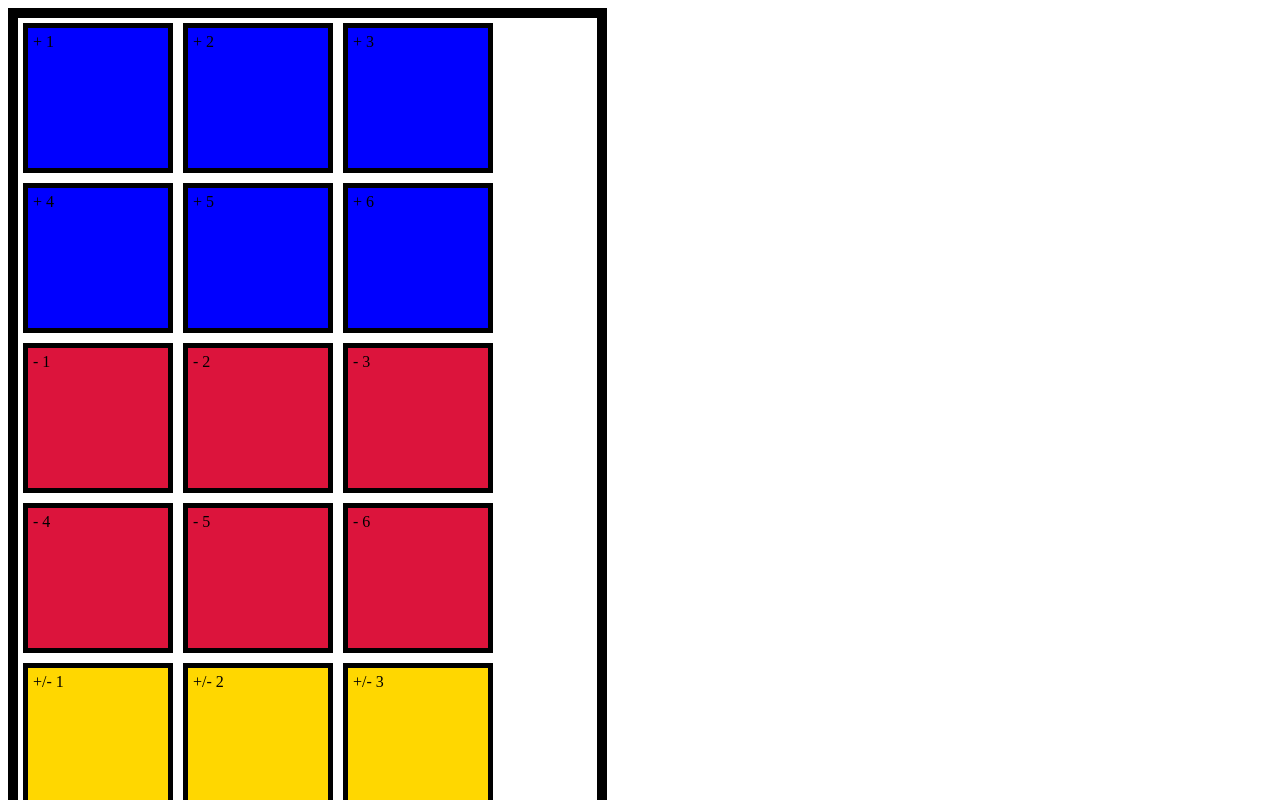
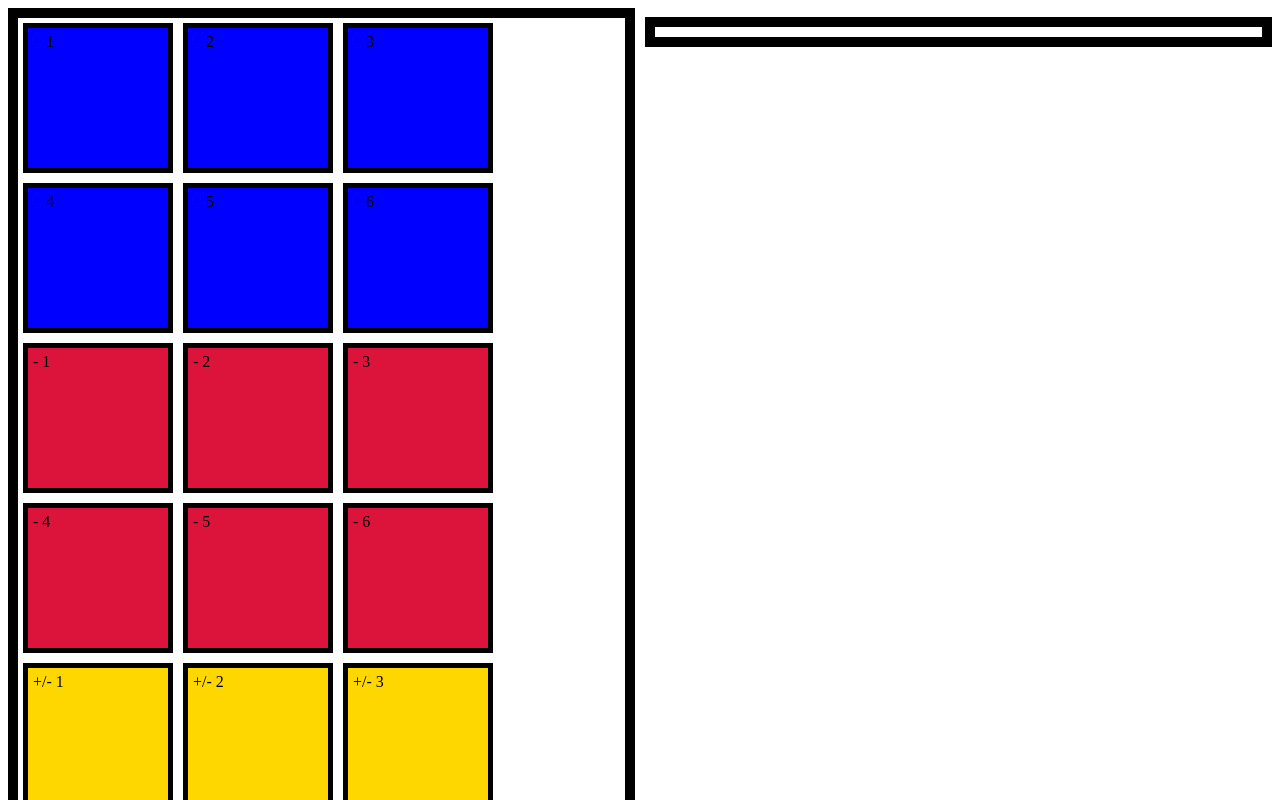
Before and after one commit to EclecticTaco/pazaak, a React (Create React App) app in the folder pazaak/: page / in a window 1280 px wide. Shown: the top 800 px of the page. Built offline with nearby package versions, Linux system fonts and the light colour scheme.

Commit message:
display current cards in sidedeck

```diff
--- a/pazaak/src/PreMatch/PickCards.js
+++ b/pazaak/src/PreMatch/PickCards.js
@@ -47,7 +47,7 @@ const PickCards = ( {hand, setHand} ) => {
 	}
 
     return (
-		<div>
+		<div className={styles.parent}>
 			<div className={styles.main}>
 				<Card value={1} sign={'+'} handleAddToSideDeck={handleAddToSideDeck} />
 				<Card value={2} sign={'+'} handleAddToSideDeck={handleAddToSideDeck} />
@@ -70,12 +70,12 @@ const PickCards = ( {hand, setHand} ) => {
 				<Card value={5} sign={'+/-'}  handleAddToSideDeck={handleAddToSideDeck} />
 				<Card value={6} sign={'+/-'}  handleAddToSideDeck={handleAddToSideDeck} />
 			</div>
-			<div>
+			<div className={styles.side}>
 				{sideDeck.map((card) => {
-					<Card value={card.val} sign={card.sign} />
+					return <Card value={card.val} sign={card.sign} handleAddToSideDeck={handleAddToSideDeck} />
 				})}
 			</div>
-			<div>
+			<div className={styles.parent}>
 				<button onClick={handleSetHand} className={styles.button}>
 					Play
 				</button>
--- a/pazaak/src/PreMatch/PickCards.module.css
+++ b/pazaak/src/PreMatch/PickCards.module.css
@@ -1,4 +1,32 @@
+.parent {
+    display: flex;
+    flex-direction: row;
+    flex-wrap: wrap;
+    flex-grow: 6;
+    justify-content: space-evenly;
+    align-items: baseline;
+    gap: 10px;
+    box-sizing: content-box;
+    width: 100%;
+    height: 45%;
+}
+
 .main {
+    display: flex;
+    flex-direction: row;
+    flex-wrap: wrap;
+    flex-grow: 6;
+    align-content: center;
+    align-items: baseline;
+    gap: 10px;
+    box-sizing: content-box;
+    width: 45%;
+    height: 45%;
+    border: solid black 10px;
+    padding: 5px;
+}
+
+.side {
     display: flex;
     flex-direction: row;
     flex-wrap: wrap;
```
